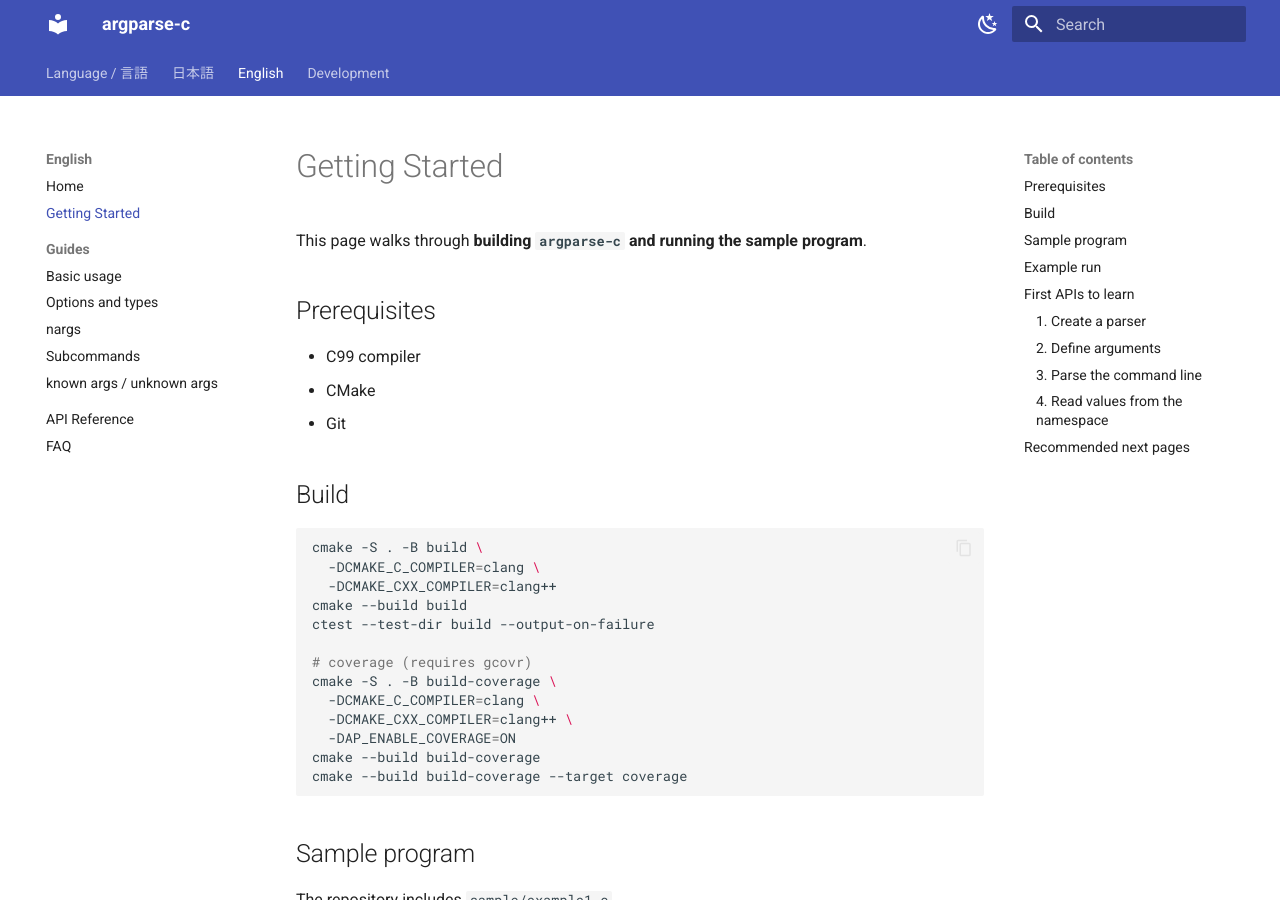
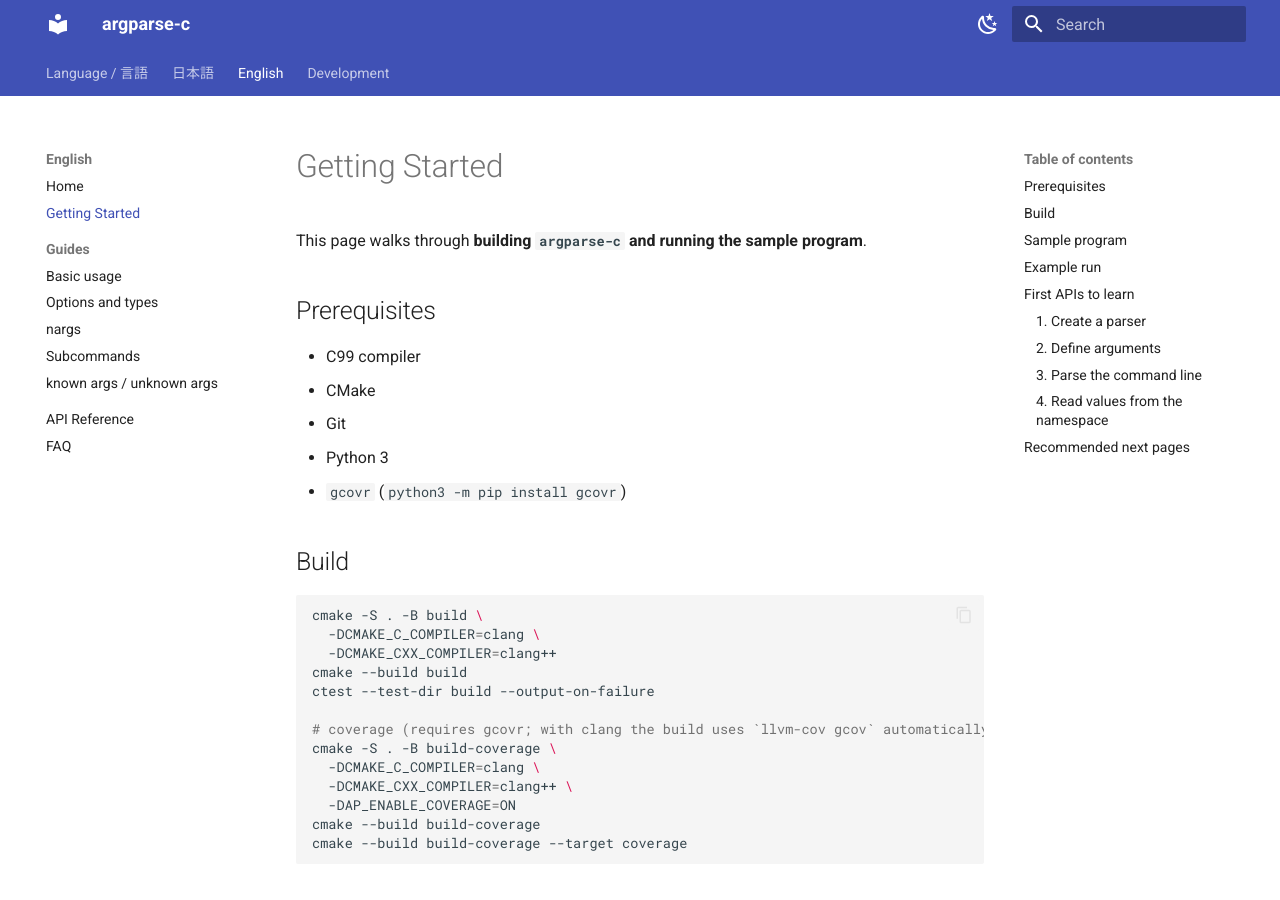
Before and after one commit to YoshihideShirai/argparse-c, an MkDocs documentation site: the page built from docs/en/getting-started.md, in a window 1280 px wide and 900 px high. Built offline with MkDocs 1.6.1 and Material for MkDocs 9.7.7, drawn with Linux system fonts in a browser that asks for light colours.

Commit message:
Fix gcovr coverage target for clang

```diff
--- a/docs/en/getting-started.md
+++ b/docs/en/getting-started.md
@@ -7,6 +7,8 @@
 - C99 compiler
 - CMake
 - Git
+- Python 3
+- `gcovr` (`python3 -m pip install gcovr`)
 
 ## Build
 
@@ -17,7 +19,7 @@
 cmake --build build
 ctest --test-dir build --output-on-failure
 
-# coverage (requires gcovr)
+# coverage (requires gcovr; with clang the build uses `llvm-cov gcov` automatically)
 cmake -S . -B build-coverage \
   -DCMAKE_C_COMPILER=clang \
   -DCMAKE_CXX_COMPILER=clang++ \
```
Also changed, not shown: CMakeLists.txt (+7 -1 lines), README.md (+1 -1 lines), docs/ja/getting-started.md (+1 -1 lines).
